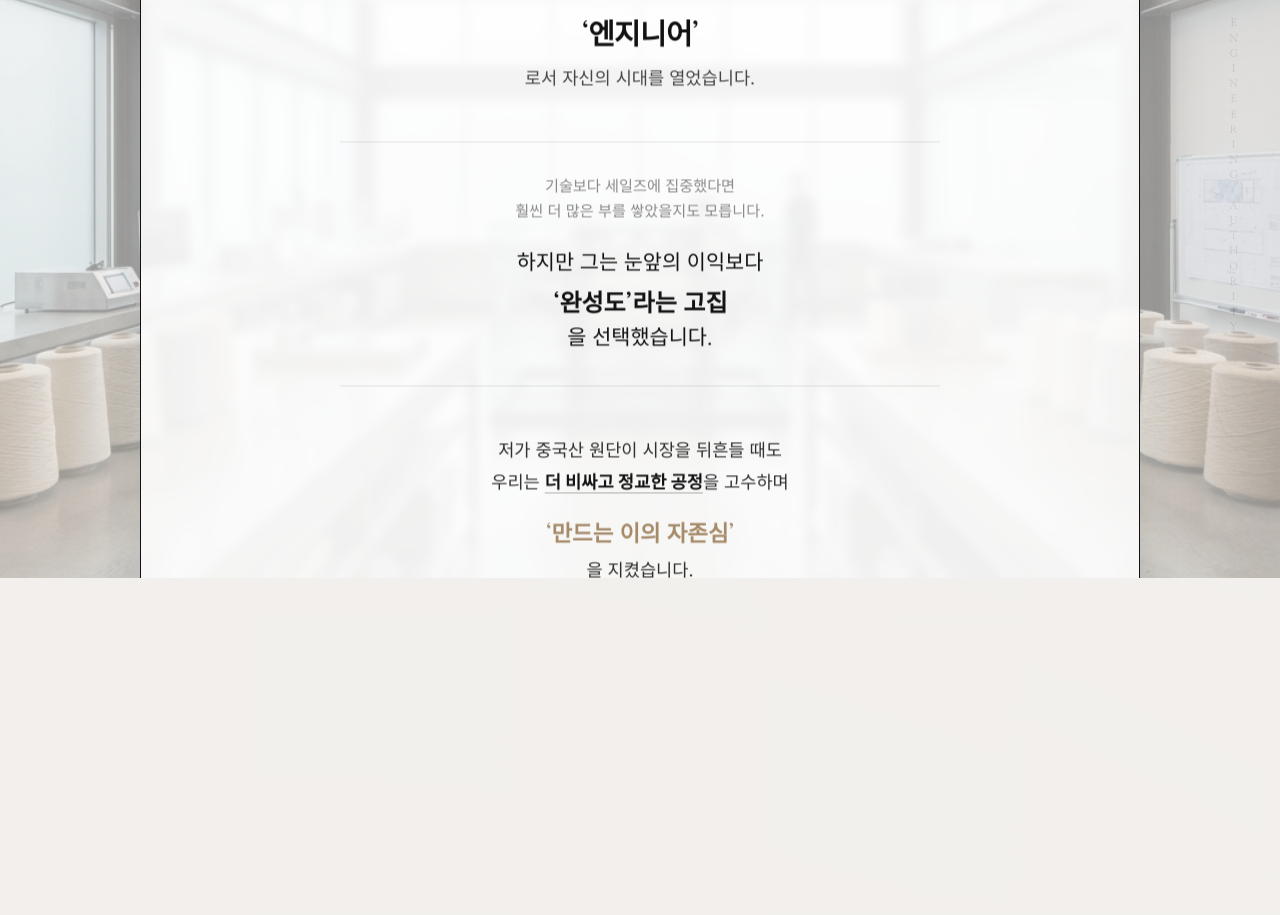
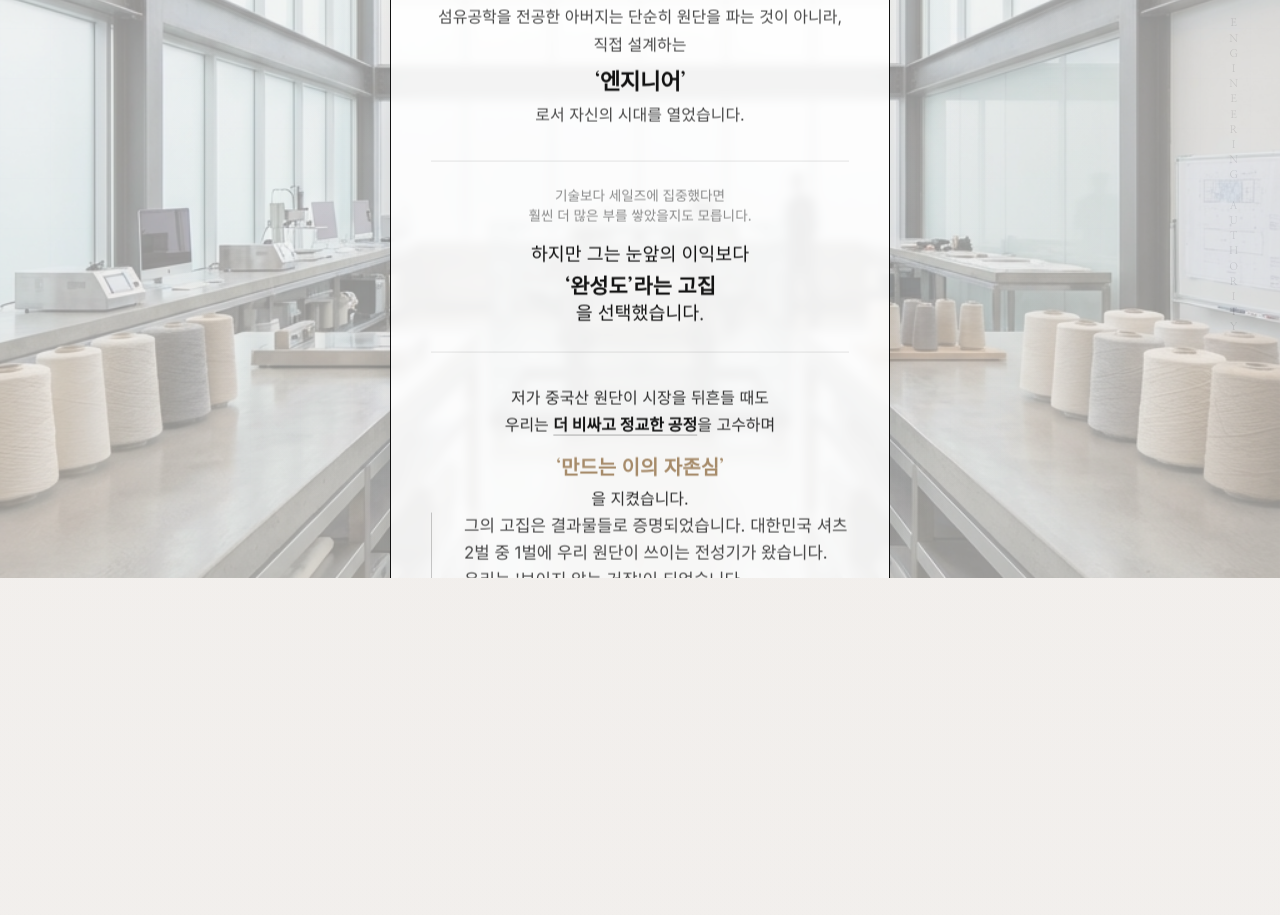
Before and after one commit to ss3172473-ctrl/YJ-Texlab, a website built with Vite: page index.html in a window 1280 px wide. Shown: the part 5222-6137 px from the top of the page. Built offline with nearby package versions, Linux system fonts and the light colour scheme; a web font is replaced by a local one.

Commit message:
Resize Chapter 3: Reduce width by 50% and scale down composition

```diff
--- a/style.css
+++ b/style.css
@@ -1037,19 +1037,21 @@ body {
     left: 50%;
     transform: translate(-50%, -50%);
     width: 90%;
-    max-width: 1000px;
+    max-width: 500px;
+    /* Reduced from 1000px to 500px as requested */
     z-index: 5;
     text-align: center;
     /* Center align container content */
 }
 
-/* --- Chapter 3 Typographic Redesign --- */
+/* --- Chapter 3 Typographic Redesign (Refined & Compact) --- */
 .growth-story-enhanced {
     display: flex;
     flex-direction: column;
     align-items: center;
-    gap: 3rem;
-    margin-top: 2rem;
+    gap: 2rem;
+    /* Reduced gap */
+    margin-top: 1.5rem;
     color: var(--color-ink);
 }
 
@@ -1064,61 +1066,69 @@ body {
 /* Opening Paragraph */
 .story-opening {
     font-family: var(--font-sans);
-    font-size: 1.1rem;
-    line-height: 1.8;
+    font-size: 1rem;
+    /* Reduced size */
+    line-height: 1.7;
     color: rgba(26, 26, 26, 0.8);
     word-break: keep-all;
 }
 
 .emphasize-title {
     font-family: var(--font-serif);
-    font-size: 1.8rem;
+    font-size: 1.4rem;
+    /* Reduced size */
     font-weight: 700;
     color: var(--color-ink);
     display: block;
-    margin-top: 0.5rem;
+    margin-top: 0.3rem;
     letter-spacing: -0.02em;
 }
 
 /* Contrast Section: Conflict vs Resolution */
 .story-contrast {
     position: relative;
-    padding: 2rem 0;
-    width: 100%;
-    max-width: 600px;
+    padding: 1.5rem 0;
+    /* Reduced padding */
+    width: 100%;
+    max-width: 100%;
+    /* Fit to container */
     border-top: 1px solid rgba(0, 0, 0, 0.1);
     border-bottom: 1px solid rgba(0, 0, 0, 0.1);
 }
 
 .conflict-side {
     font-family: var(--font-sans);
-    font-size: 0.95rem;
+    font-size: 0.85rem;
+    /* Reduced size */
     color: rgba(26, 26, 26, 0.5);
     /* Faded for 'what if' */
-    margin-bottom: 1.5rem;
-    line-height: 1.6;
+    margin-bottom: 1rem;
+    line-height: 1.5;
 }
 
 .resolution-side {
     font-family: var(--font-serif);
-    font-size: 1.3rem;
-    line-height: 1.5;
+    font-size: 1.15rem;
+    /* Reduced size */
+    line-height: 1.4;
     color: var(--color-ink);
     font-weight: 400;
 }
 
 .emphasize-quote {
     font-weight: 800;
-    font-size: 1.5rem;
+    font-size: 1.3rem;
+    /* Reduced size */
     display: block;
-    margin-top: 0.5rem;
+    margin-top: 0.3rem;
 }
 
 /* Climax Section */
 .story-climax {
     font-family: var(--font-sans);
-    font-size: 1.1rem;
-    line-height: 1.8;
+    font-size: 1rem;
+    /* Reduced size */
+    line-height: 1.7;
     color: rgba(26, 26, 26, 0.9);
 }
 
@@ -1134,9 +1144,10 @@ body {
 .emphasize-final {
     display: block;
     font-family: var(--font-serif);
-    font-size: 1.4rem;
+    font-size: 1.25rem;
+    /* Reduced size */
     font-weight: 700;
-    margin-top: 1rem;
+    margin-top: 0.8rem;
     color: var(--color-heritage-accent);
     /* Special accent color */
 }
@@ -1144,24 +1155,29 @@ body {
 /* Mobile Adjustments for Typographic Story */
 @media (max-width: 768px) {
     .growth-story-enhanced {
-        gap: 2rem;
+        gap: 1.5rem;
     }
 
     .emphasize-title {
-        font-size: 1.5rem;
+        font-size: 1.3rem;
     }
 
     .story-contrast {
-        padding: 1.5rem 0;
+        padding: 1.2rem 0;
         width: 100%;
     }
 
     .emphasize-quote {
-        font-size: 1.3rem;
+        font-size: 1.2rem;
     }
 
     .emphasize-final {
-        font-size: 1.2rem;
+        font-size: 1.1rem;
+    }
+
+    .ch4-slide-1 {
+        max-width: 90%;
+        /* On mobile, revert to wider for readability */
     }
 }
 
```
